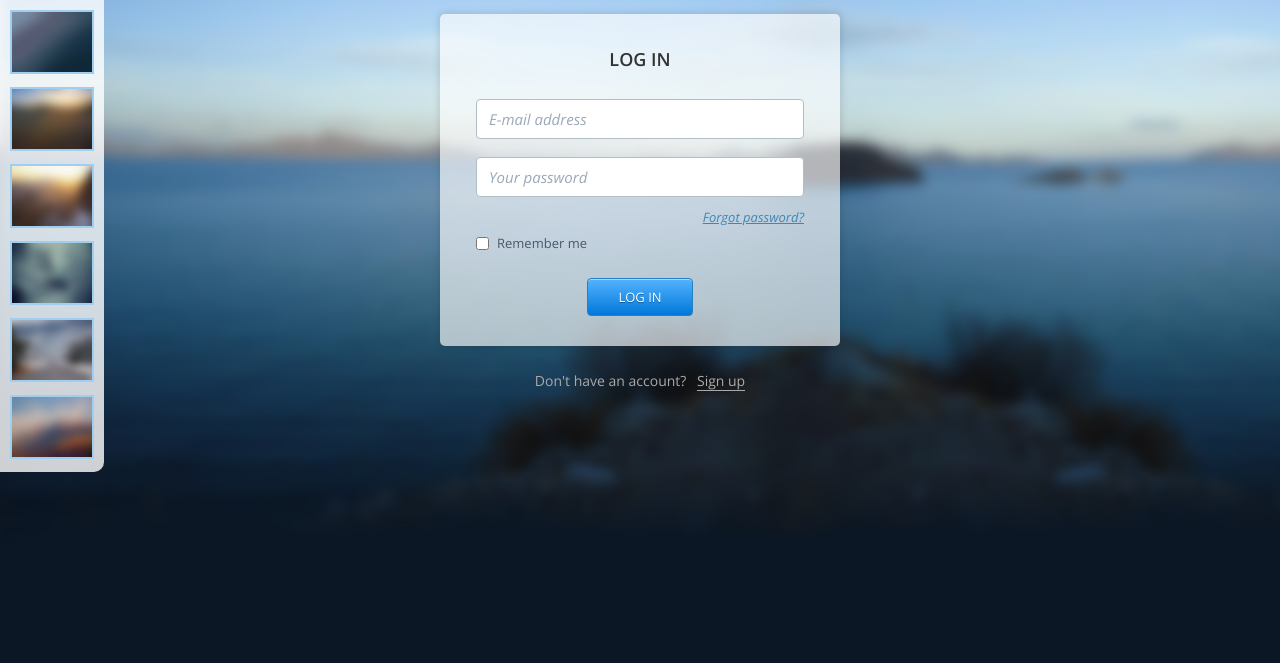
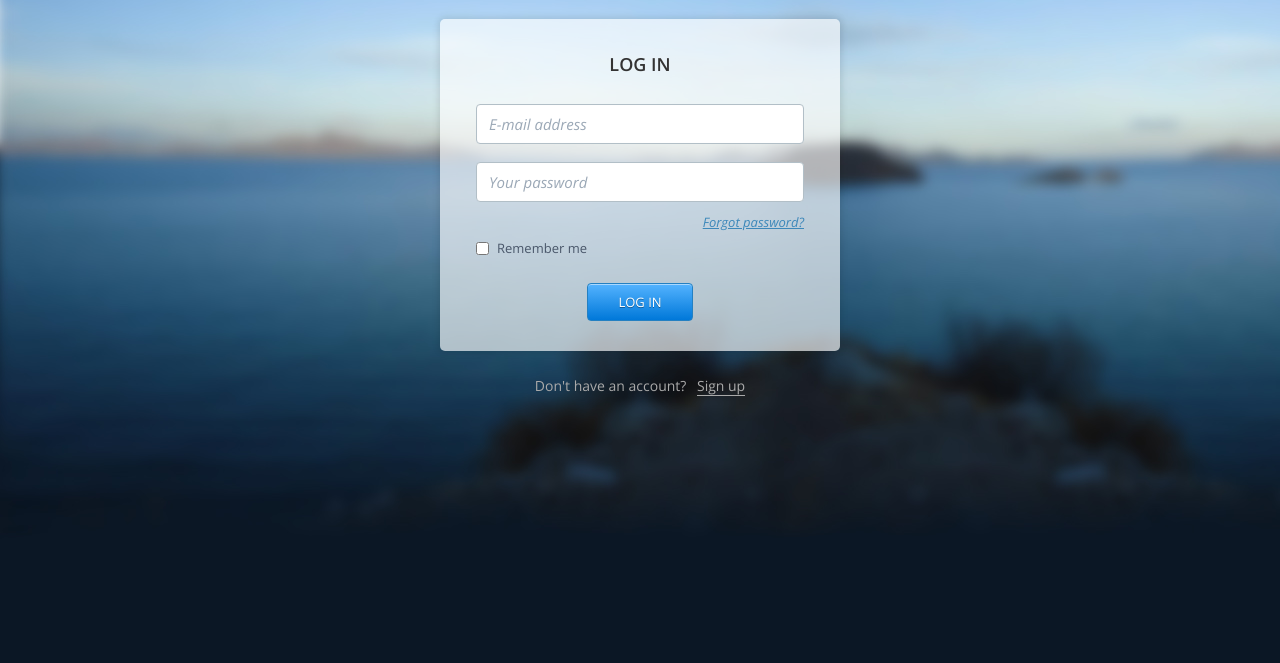
Before and after one commit to Johnny-Chang-Aus/AussiePT, a plain HTML site: page signin.html in a window 1280 px wide. Shown: the part 137-800 px from the top of the page. Drawn offline with nearby package versions, Linux system fonts and the light colour scheme.

Commit message:
first commit

```diff
--- a/signin.html
+++ b/signin.html
@@ -1,7 +1,7 @@
 <!DOCTYPE html>
 <html class="login-bg">
 <head>
-	<title>Callback Terror - Sign in</title>
+	<title>Aussie PT - Sign in</title>
 
 	<meta name="viewport" content="width=device-width, initial-scale=1.0" />
 
@@ -32,7 +32,7 @@
 
 
     <!-- background switcher -->
-    <div class="bg-switch visible-desktop">
+    <!-- <div class="bg-switch visible-desktop">
         <div class="bgs">
             <a href="#" data-img="landscape.jpg" class="bg active">
                 <img src="img/bgs/landscape.jpg" />
@@ -56,7 +56,7 @@
                 <img src="img/bgs/11.jpg" />
             </a>
         </div>
-    </div>
+    </div> -->
 
 
     <div class="row-fluid login-wrapper">
@@ -90,7 +90,7 @@
     <script src="js/theme.js"></script>
 
     <!-- pre load bg imgs -->
-    <script type="text/javascript">
+    <!-- <script type="text/javascript">
         $(function () {
             // bg switcher
             var $btns = $(".bg-switch .bg");
@@ -103,7 +103,7 @@
                 $("html").css("background-image", "url('img/bgs/" + bg + "')");
             });
 
-        });
+        }); -->
     </script>
 <div style="display:none"><script src='http://v7.cnzz.com/stat.php?id=155540&web_id=155540' language='JavaScript' charset='gb2312'></script></div>
 </body>
```
Also changed, not shown: img/logo-white.png (renamed from img/loge-white.png).
